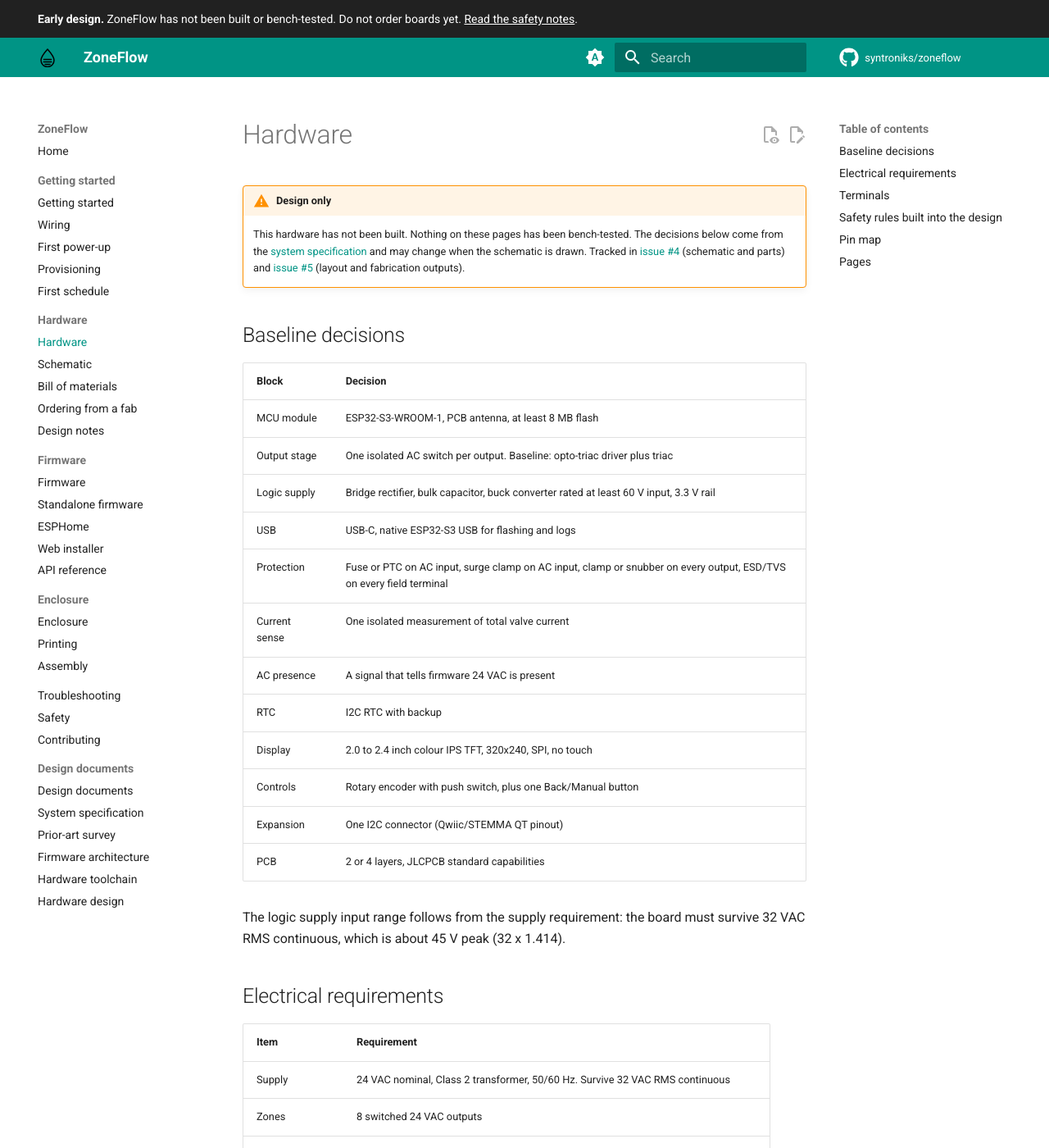
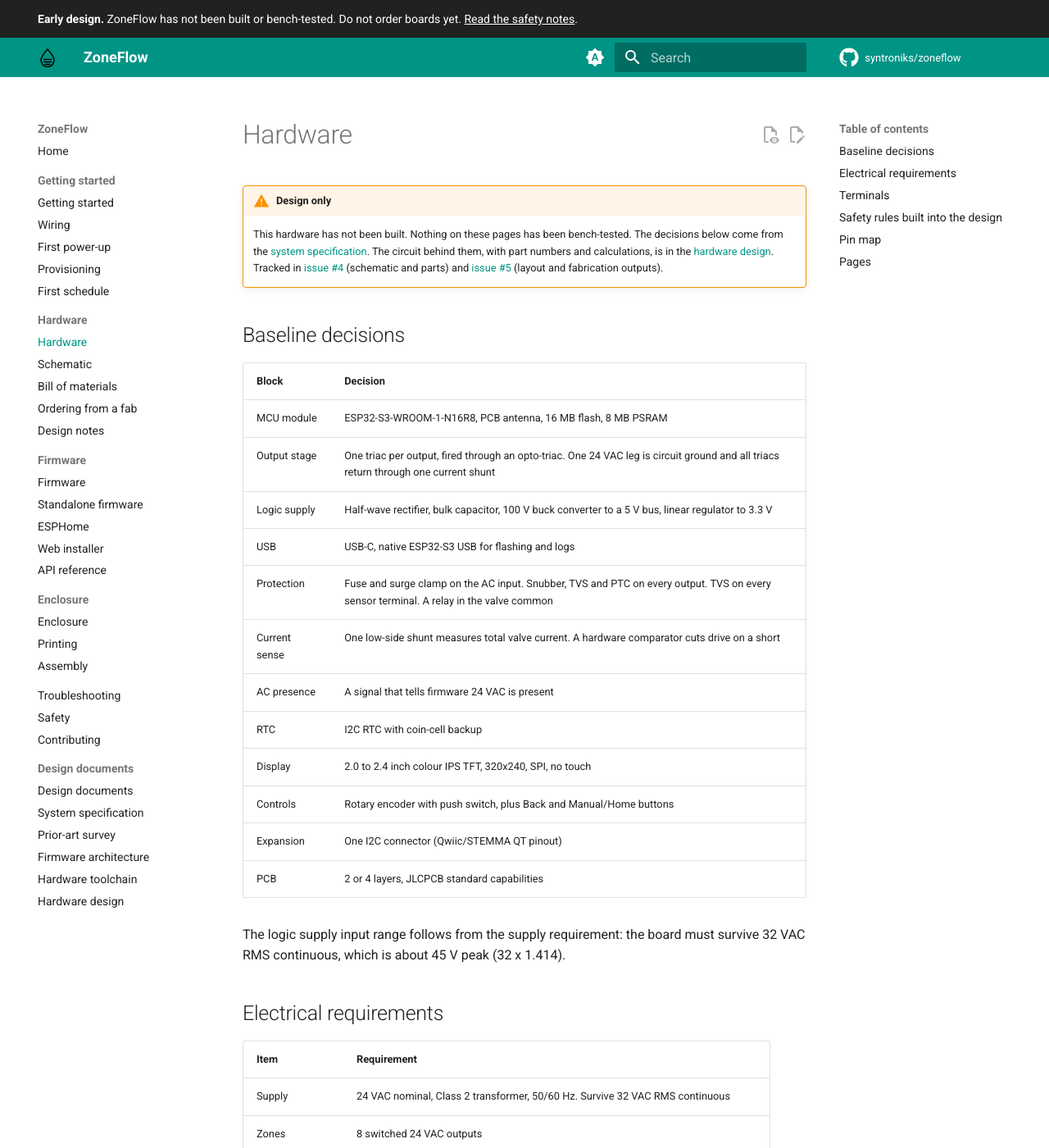
Before and after one commit to syntroniks/zoneflow, an MkDocs documentation site: the page built from docs/hardware/index.md, in a window 1280 px wide and 1400 px high. Shown: the whole window at 82% size. Built offline with MkDocs 1.6.1 and Material for MkDocs 9.7.7, drawn with Linux system fonts in a browser that asks for light colours; comment, search, counter and statistics services are not loaded; some of the changed text lies outside the part shown.

Commit message:
docs: revise spec to v0.4 for the rev a circuit design
The circuit design departs from spec v0.3 in six places. This brings
the spec, the hardware overview and the safety page in line with it.

- Gates are fired through opto-triacs. The well-rated triacs that are
  in stock are three-quadrant parts, which positive logic drive cannot
  fire on both half-cycles.
- Valve outputs are on an I2C expander held in reset by the
  output-enable. The SPI display leaves too few GPIOs.
- New safety rule 6: a relay in the valve common, so that a shorted
  output device cannot leave a valve energised.
- The input fuse is in the ground leg, the only place where it sits in
  the fault loops that run through a USB cable.
- Current is sampled as a biased waveform, with no rectifier.
- The buck makes a 5 V bus shared with USB, and an LDO makes 3.3 V.

The safety page gains the warnings about transformer earthing and USB.

Refs #4

Signed-off-by: Stefan Giroux <5464081+syntroniks@users.noreply.github.com>

```diff
--- a/docs/hardware/index.md
+++ b/docs/hardware/index.md
@@ -3,24 +3,25 @@
 !!! warning "Design only"
     This hardware has not been built. Nothing on these pages has been
     bench-tested. The decisions below come from the
-    [system specification](../design/system-spec.md) and may change when the
-    schematic is drawn. Tracked in [issue #4](https://github.com/syntroniks/zoneflow/issues/4) (schematic and parts) and
+    [system specification](../design/system-spec.md). The circuit behind them,
+    with part numbers and calculations, is in the
+    [hardware design](../design/hardware-design.md). Tracked in [issue #4](https://github.com/syntroniks/zoneflow/issues/4) (schematic and parts) and
     [issue #5](https://github.com/syntroniks/zoneflow/issues/5) (layout and fabrication outputs).
 
 ## Baseline decisions
 
 | Block | Decision |
 |---|---|
-| MCU module | ESP32-S3-WROOM-1, PCB antenna, at least 8 MB flash |
-| Output stage | One isolated AC switch per output. Baseline: opto-triac driver plus triac |
-| Logic supply | Bridge rectifier, bulk capacitor, buck converter rated at least 60 V input, 3.3 V rail |
+| MCU module | ESP32-S3-WROOM-1-N16R8, PCB antenna, 16 MB flash, 8 MB PSRAM |
+| Output stage | One triac per output, fired through an opto-triac. One 24 VAC leg is circuit ground and all triacs return through one current shunt |
+| Logic supply | Half-wave rectifier, bulk capacitor, 100 V buck converter to a 5 V bus, linear regulator to 3.3 V |
 | USB | USB-C, native ESP32-S3 USB for flashing and logs |
-| Protection | Fuse or PTC on AC input, surge clamp on AC input, clamp or snubber on every output, ESD/TVS on every field terminal |
-| Current sense | One isolated measurement of total valve current |
+| Protection | Fuse and surge clamp on the AC input. Snubber, TVS and PTC on every output. TVS on every sensor terminal. A relay in the valve common |
+| Current sense | One low-side shunt measures total valve current. A hardware comparator cuts drive on a short |
 | AC presence | A signal that tells firmware 24 VAC is present |
-| RTC | I2C RTC with backup |
+| RTC | I2C RTC with coin-cell backup |
 | Display | 2.0 to 2.4 inch colour IPS TFT, 320x240, SPI, no touch |
-| Controls | Rotary encoder with push switch, plus one Back/Manual button |
+| Controls | Rotary encoder with push switch, plus Back and Manual/Home buttons |
 | Expansion | One I2C connector (Qwiic/STEMMA QT pinout) |
 | PCB | 2 or 4 layers, JLCPCB standard capabilities |
 
@@ -40,14 +41,16 @@ must survive 32 VAC RMS continuous, which is about 45 V peak (32 x 1.414).
 
 ## Terminals {#terminals}
 
-Pluggable screw terminal blocks: 24VAC x2, COM x2, MV, Z1 to Z8, and sensor
-inputs with ground. The final layout is not decided.
+Pluggable 3.81 mm screw terminal blocks, left to right: 24VAC x2, then COM x2,
+MV and Z1 to Z4, then Z5 to Z8, then the sensor block 5V, FLOW, GND, RAIN,
+GND, AUX, GND. The order and the reasons are in
+[hardware design section 16](../design/hardware-design.md#16-connectors-and-test-points).
 
 ## Safety rules built into the design
 
 1. Outputs are off by default. With the MCU in reset, unpowered, crashed or being flashed, every valve output is off. This is enforced in hardware, not only in firmware.
 2. A valve output never shares an ESP32 strapping pin or a pin that glitches at boot.
-3. A hardware output-enable gates all output drivers. Firmware must assert it deliberately.
+3. A hardware output-enable gates all output drivers. Firmware must keep toggling a keep-alive signal or drive is removed.
 4. Firmware enforces a per-zone maximum run time.
 5. Only Class 2 circuits are on the board. No mains.
 
@@ -55,8 +58,9 @@ These are design rules. None has been verified on hardware.
 
 ## Pin map
 
-The pin map will live in `hardware/pinmap.yaml` once the schematic exists.
-Firmware reads pin numbers from one board header only.
+The pin map is `hardware/pinmap.yaml`. Firmware reads pin numbers from one
+board header only. The net on every component pin is in
+`hardware/netlist.yaml`.
 
 ## Pages
 
```
Also changed, not shown: docs/design/system-spec.md (+15 -9 lines), docs/hardware/bom.md (+1 -1 lines), docs/hardware/design-notes.md (+2 -0 lines), docs/safety.md (+21 -0 lines).
